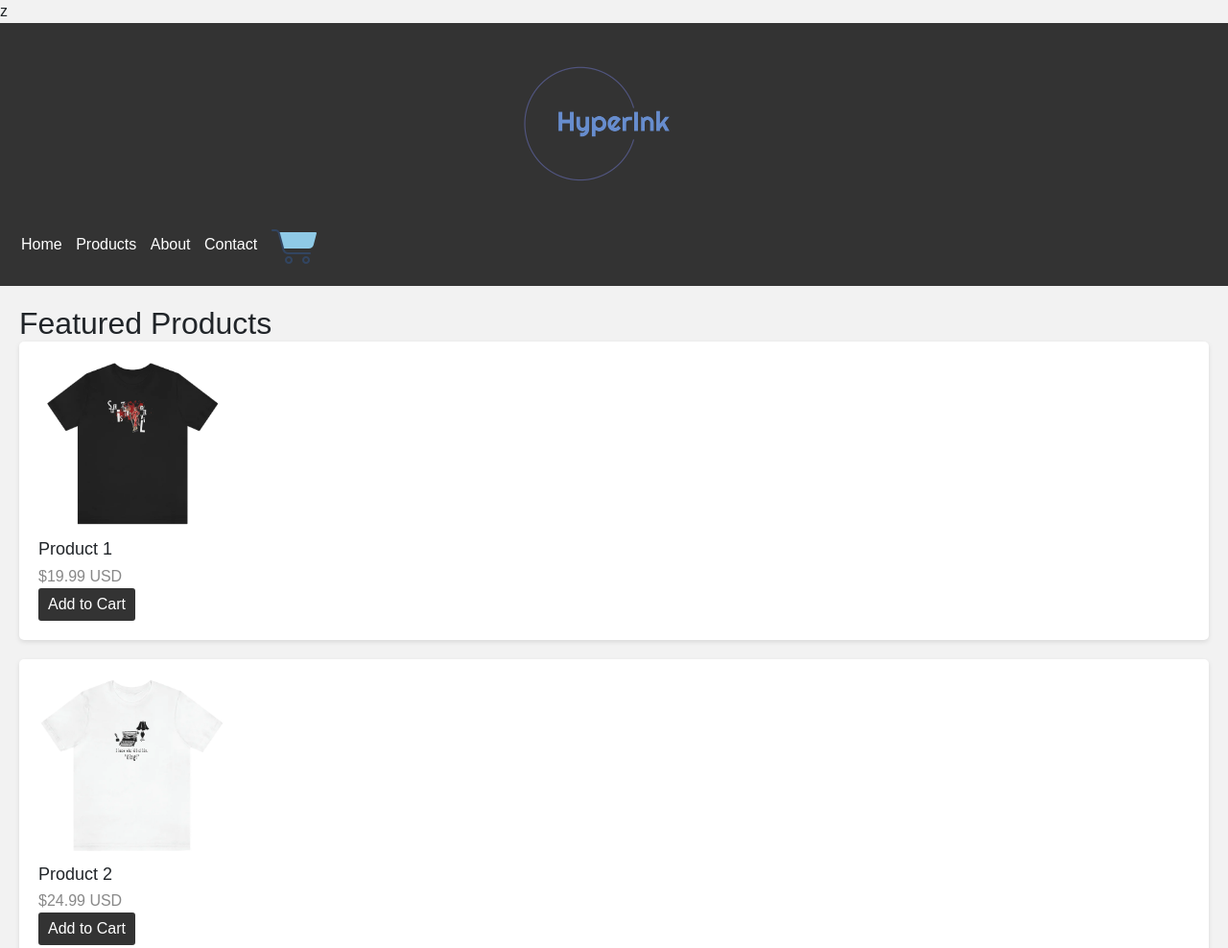
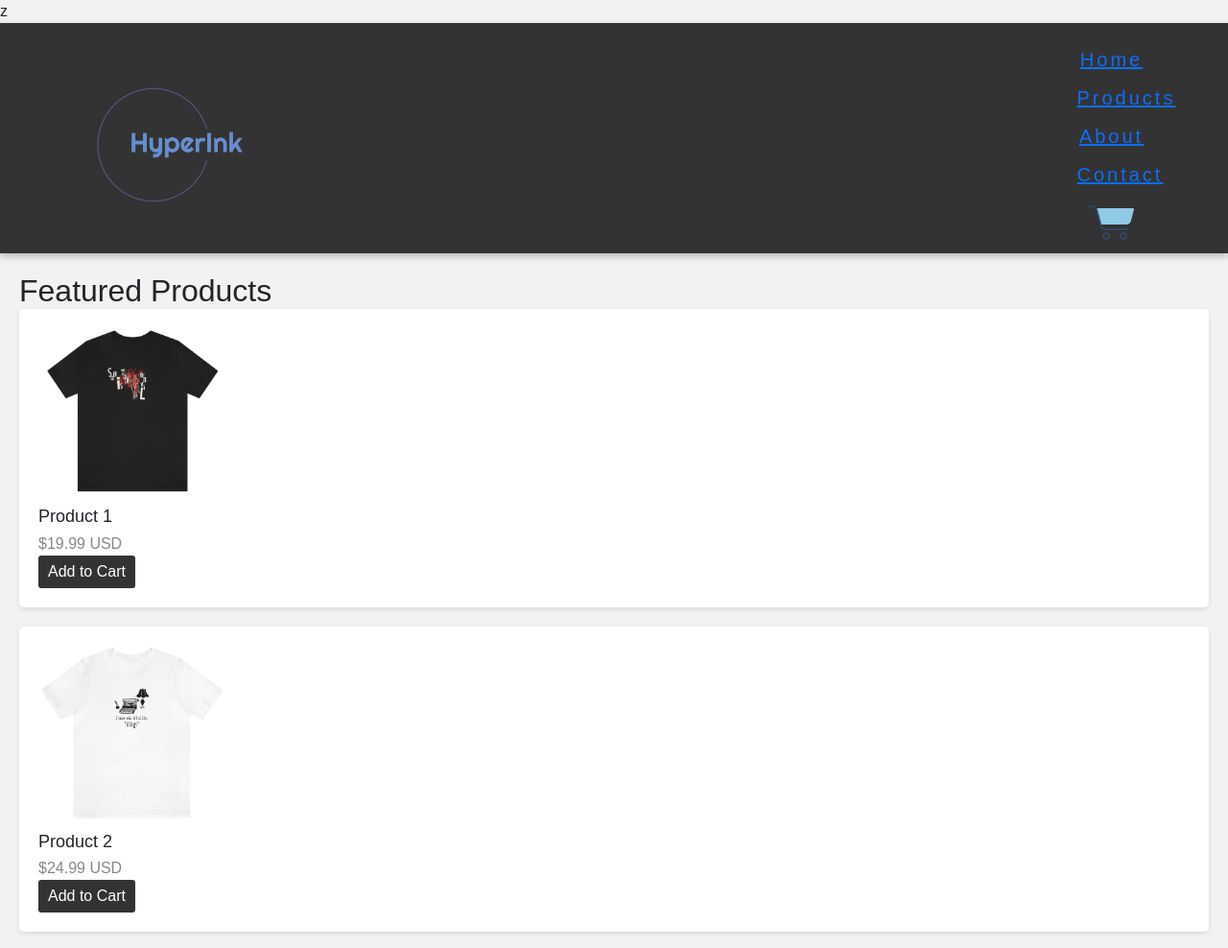
Before and after one commit to EyalPasha/HyperInk, a plain HTML site: page index.html in a window 1280 px wide. Shown: the top 988 px of the page at 96% size. Drawn offline with nearby package versions, Linux system fonts and the light colour scheme; files whose address does not match are found by name.

Commit message:
indexhtml+css_BigChanges

```diff
--- a/client/css/styles.css
+++ b/client/css/styles.css
@@ -1,41 +1,64 @@
+.container {
+  max-width: 960px;
+  margin: 0 auto;
+  padding: 20px;
+}
 
 body, h1, h2, h3, p, ul, li {
     margin: 0;
     padding: 0;
   }
 
-
   body {
     font-family: Arial, sans-serif;
     background-color: #f2f2f2;
   }
 
-  .container {
-    max-width: 960px;
-    margin: 0 auto;
-    padding: 20px;
-  }
 
   header {
     background-color: #333;
     color: #fff;
     padding: 10px;
+    overflow-x: hidden;
+    font-family: sans-serif;
+    width: 100vw;
+    height: 15em; /* need to change*/
+    box-shadow: 0px 3px 8px rgba(0,0,0,25%);
+  }
+  header .container-fluid{
+    width: 100%;
+    padding: 0 60px;
+    align-items: center;
+    justify-content: space-between;
+    display: flex;
+  }
+  header .navbar {
+    display: flex;
+    align-items: center;
+    justify-content: flex-end;
+    letter-spacing: 3px;
+  }
+  header .nav_item {
     text-align: center;
+    margin-inline: 15%;
+    font-size: 20px;
+    letter-spacing: 3px;
+    padding: 5px 0;
+    transition: all .1s ease;
+    border-bottom: 0px solid #64d6f4;
+    border-top: 0px solid #64d6f4;
+    cursor: pointer;
+  }
+  header.
+
+  a{
+    text-decoration: none;
+    color: currentColor;
+  }
+  a:hover {
+    color:currentColor;
   }
 
-  nav ul {
-    list-style-type: none;
-  }
-
-  nav ul li {
-    display: inline;
-    margin-right: 10px;
-  }
-
-  nav ul li a {
-    color: #fff;
-    text-decoration: none;
-  }
 
   main {
     padding: 20px;
--- a/index.html
+++ b/index.html
@@ -14,18 +14,26 @@
 <body>
   <header>
     <div class="container-fluid">
-      <div class="logo top start">
-        <img src="client/images/hyperink-logo.png"  width="250em" height="190em"  alt="website logo">
+      <div class="logo">
+       <a href="#"> <img src="client/images/hyperink-logo.png"  width="250em" height="190em"  alt="Logo"> </a>
       </div>
-      <div class="navbar ">
+      <div class="navbar">
         <nav>
-          <ul>
-            <li><a href="../index.html">Home</a></li>
-            <li><a href="client/products.html">Products</a></li>
-            <li><a href="client/about.html">About</a></li>
-            <li><a href="client/contact.html">Contact</a></li>
-            <li> <a href="#"><img src="client/images/cart_icon.png"alt="cart icon"></a></li>
-          </ul>
+          <div class="nav_item">
+            <a href="../index.html">Home</a>
+          </div>
+          <div class="nav_item">
+            <a href="client/products.html">Products</a>
+          </div>
+          <div class="nav_item">
+            <a href="client/about.html">About</a>
+          </div>
+          <div class="nav_item">
+            <a href="client/contact.html">Contact</a>
+          </div>
+            <div class="nav_item">
+              <a href="#"><img src="client/images/cart_icon.png"alt="cart icon"></a>
+            </div>
         </nav>
       </div>
     </div>
```
